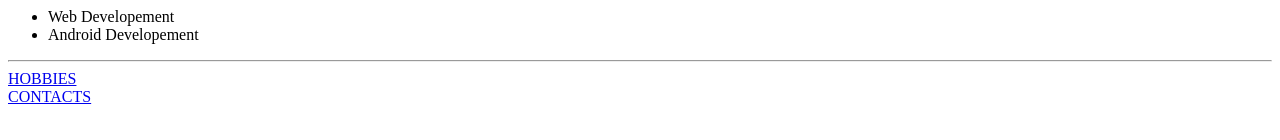
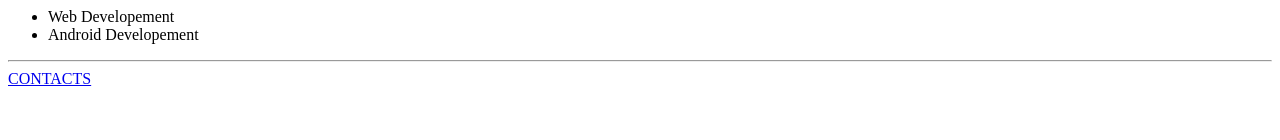
Before and after one commit to lucifer12102001/CV, a plain HTML site: page index.html in a window 1280 px wide. Shown: the part 302-442 px from the top of the page. Drawn offline with Linux system fonts and the light colour scheme; files whose address does not match are found by name.

Commit message:
removed hobby.html

```diff
--- a/index.html
+++ b/index.html
@@ -26,7 +26,7 @@
       </ul>
       <hr>
 
-      <a href="hobby.html">HOBBIES</a><br>
+
       <a href="contact-me.html">CONTACTS</a>
 
 
```
